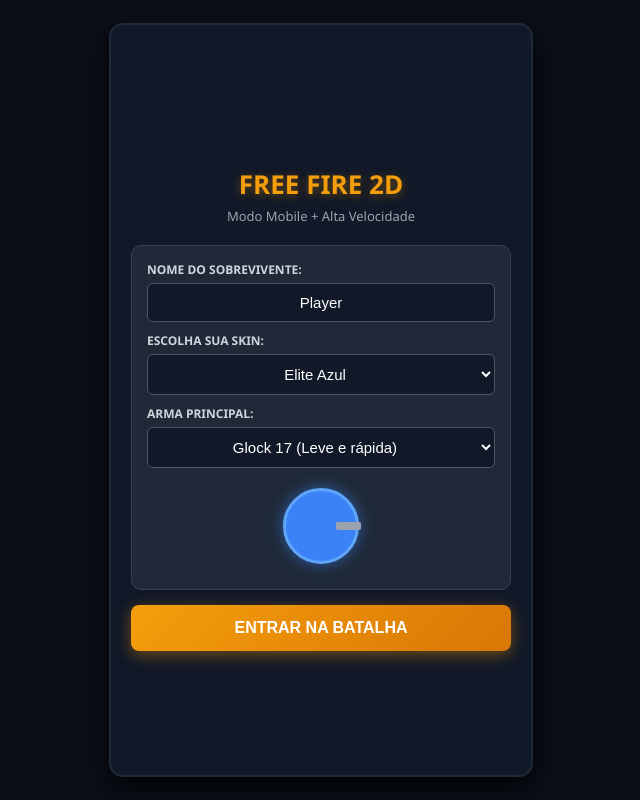
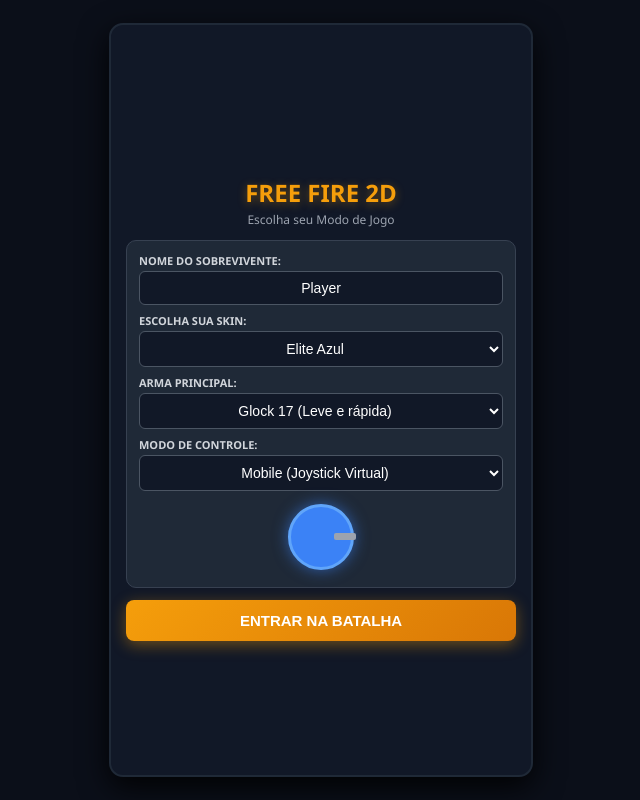
Before and after one commit to KjzzCreator/Servidor, a website: page public/index.html in a window 1280 px wide. Shown: the whole page, without its empty margins (319-959 px from the left). Drawn offline with nearby package versions, Linux system fonts and the light colour scheme; no server answers.

Commit message:
Update index.html

```diff
--- a/public/index.html
+++ b/public/index.html
@@ -17,30 +17,30 @@
             display: flex; flex-direction: column; position: relative; overflow: hidden;
             border: 2px solid #1f2937;
         }
-        .screen { display: none; flex: 1; flex-direction: column; padding: 20px; box-sizing: border-box; justify-content: center; align-items: center; }
+        .screen { display: none; flex: 1; flex-direction: column; padding: 15px; box-sizing: border-box; justify-content: center; align-items: center; overflow-y: auto; }
         .screen.active { display: flex; }
 
-        h1 { color: #f59e0b; font-size: 26px; text-transform: uppercase; margin-bottom: 5px; text-shadow: 0 2px 10px rgba(245,158,11,0.4); }
-        .subtitle { color: #9ca3af; font-size: 13px; margin-bottom: 20px; }
+        h1 { color: #f59e0b; font-size: 24px; text-transform: uppercase; margin-bottom: 2px; text-shadow: 0 2px 10px rgba(245,158,11,0.4); }
+        .subtitle { color: #9ca3af; font-size: 12px; margin-bottom: 12px; }
 
-        .lobby-box { background: #1f2937; padding: 15px; border-radius: 10px; width: 100%; box-sizing: border-box; margin-bottom: 15px; border: 1px solid #374151; }
-        .lobby-box label { font-size: 12px; color: #d1d5db; display: block; text-align: left; margin-bottom: 5px; font-weight: bold; }
+        .lobby-box { background: #1f2937; padding: 12px; border-radius: 10px; width: 100%; box-sizing: border-box; margin-bottom: 12px; border: 1px solid #374151; }
+        .lobby-box label { font-size: 11px; color: #d1d5db; display: block; text-align: left; margin-bottom: 3px; font-weight: bold; }
 
         input, select {
-            width: 100%; padding: 10px; background: #111827; border: 1px solid #4b5563;
-            color: #fff; border-radius: 6px; font-size: 15px; box-sizing: border-box; margin-bottom: 10px; text-align: center;
+            width: 100%; padding: 8px; background: #111827; border: 1px solid #4b5563;
+            color: #fff; border-radius: 6px; font-size: 14px; box-sizing: border-box; margin-bottom: 8px; text-align: center;
         }
 
         .char-preview {
-            width: 70px; height: 70px; border-radius: 50%; background: #3b82f6; margin: 10px auto;
+            width: 60px; height: 60px; border-radius: 50%; background: #3b82f6; margin: 5px auto;
             display: flex; justify-content: center; align-items: center; position: relative;
             box-shadow: 0 0 15px rgba(59,130,246,0.6); border: 3px solid #60a5fa;
         }
-        .char-gun { position: absolute; right: -5px; width: 25px; height: 8px; background: #9ca3af; border-radius: 2px; }
+        .char-gun { position: absolute; right: -5px; width: 22px; height: 7px; background: #9ca3af; border-radius: 2px; }
 
         .btn-play {
             background: linear-gradient(135deg, #f59e0b, #d97706); color: #fff; border: none;
-            padding: 14px; border-radius: 8px; font-size: 16px; font-weight: bold; width: 100%;
+            padding: 12px; border-radius: 8px; font-size: 15px; font-weight: bold; width: 100%;
             cursor: pointer; text-transform: uppercase; box-shadow: 0 4px 15px rgba(245,158,11,0.4);
         }
         .btn-play:active { transform: scale(0.98); }
@@ -98,7 +98,7 @@
 <div class="container">
     <div id="lobby-screen" class="screen active">
         <h1>Free Fire 2D</h1>
-        <div class="subtitle">Modo Mobile + Alta Velocidade</div>
+        <div class="subtitle">Escolha seu Modo de Jogo</div>
 
         <div class="lobby-box">
             <label>NOME DO SOBREVIVENTE:</label>
@@ -117,6 +117,12 @@
                 <option value="mp5">MP5 (Submetralhadora ágil)</option>
                 <option value="ak47">AK-47 (Alto Dano)</option>
                 <option value="xm8">XM8 (Fuzil tático moderno)</option>
+            </select>
+
+            <label>MODO DE CONTROLE:</label>
+            <select id="control-mode">
+                <option value="mobile">Mobile (Joystick Virtual)</option>
+                <option value="pc">PC (Mouse e Movimento Automático)</option>
             </select>
 
             <div class="char-preview" id="preview-box">
@@ -147,7 +153,7 @@
             </div>
         </div>
 
-        <!-- Joystick Touch na tela -->
+        <!-- Joystick Touch na tela (Aparece apenas se mobile for escolhido) -->
         <div id="joystick-base">
             <div id="joystick-stick"></div>
         </div>
@@ -165,7 +171,7 @@
     const ctx = canvas.getContext("2d");
 
     let inGame = false;
-    let myData = { name: '', skin: 'player_blue', weapon: 'glock' };
+    let myData = { name: '', skin: 'player_blue', weapon: 'glock', mode: 'mobile' };
     let gameState = { players: {}, bullets: [] };
     let floatingTexts = [];
 
@@ -185,10 +191,17 @@
         myData.name = document.getElementById("name-input").value.trim() || "Sobrevivente";
         myData.skin = document.getElementById("skin-select").value;
         myData.weapon = document.getElementById("weapon-select").value;
+        myData.mode = document.getElementById("control-mode").value;
 
         document.getElementById("lobby-screen").classList.remove("active");
         document.getElementById("game-screen").classList.add("active");
-        document.getElementById("joystick-base").style.display = "block";
+
+        if (myData.mode === 'mobile') {
+            document.getElementById("joystick-base").style.display = "block";
+        } else {
+            document.getElementById("joystick-base").style.display = "none";
+            isMoving = true; // No modo PC ele anda continuamente na direção da mira do mouse
+        }
 
         canvas.width = canvas.parentElement.clientWidth;
         canvas.height = canvas.parentElement.clientHeight;
@@ -198,7 +211,7 @@
         requestAnimationFrame(gameLoop);
     }
 
-    // Configuração do Joystick Virtual para Toque em Celular
+    // Configuração Joystick Mobile
     const joystickBase = document.getElementById("joystick-base");
     const joystickStick = document.getElementById("joystick-stick");
     let joystickTouchId = null;
@@ -213,7 +226,7 @@
     });
 
     window.addEventListener("touchmove", (e) => {
-        if (joystickTouchId === null) return;
+        if (myData.mode !== 'mobile' || joystickTouchId === null) return;
         for (let i = 0; i < e.changedTouches.length; i++) {
             let touch = e.changedTouches[i];
             if (touch.identifier === joystickTouchId) {
@@ -229,7 +242,7 @@
 
                 joystickStick.style.transform = `translate(${dx}px, ${dy}px)`;
                 moveAngle = Math.atan2(dy, dx);
-                aimAngle = moveAngle; // A arma aponta para onde corre
+                aimAngle = moveAngle;
                 isMoving = true;
             }
         }
@@ -240,13 +253,14 @@
             if (e.changedTouches[i].identifier === joystickTouchId) {
                 joystickTouchId = null;
                 joystickStick.style.transform = `translate(0px, 0px)`;
-                isMoving = false;
+                if (myData.mode === 'mobile') isMoving = false;
             }
         }
     });
 
-    // Suporte também para Mouse no PC
+    // Configuração Mouse PC
     canvas.addEventListener("mousemove", (e) => {
+        if (myData.mode !== 'pc') return;
         const rect = canvas.getBoundingClientRect();
         let mouseX = e.clientX - rect.left;
         let mouseY = e.clientY - rect.top;
@@ -256,6 +270,7 @@
             let cameraX = me.x - canvas.width / 2;
             let cameraY = me.y - canvas.height / 2;
             aimAngle = Math.atan2((mouseY + cameraY) - me.y, (mouseX + cameraX) - me.x);
+            moveAngle = aimAngle;
         }
     });
 
@@ -301,7 +316,7 @@
         }
     }
 
-    // Loop de movimento com alta velocidade aumentada (5.5 pixels por frame)
+    // Loop de movimento unificado para ambos os modos
     setInterval(() => {
         if (!inGame) return;
         let me = gameState.players[socket.id];
```
